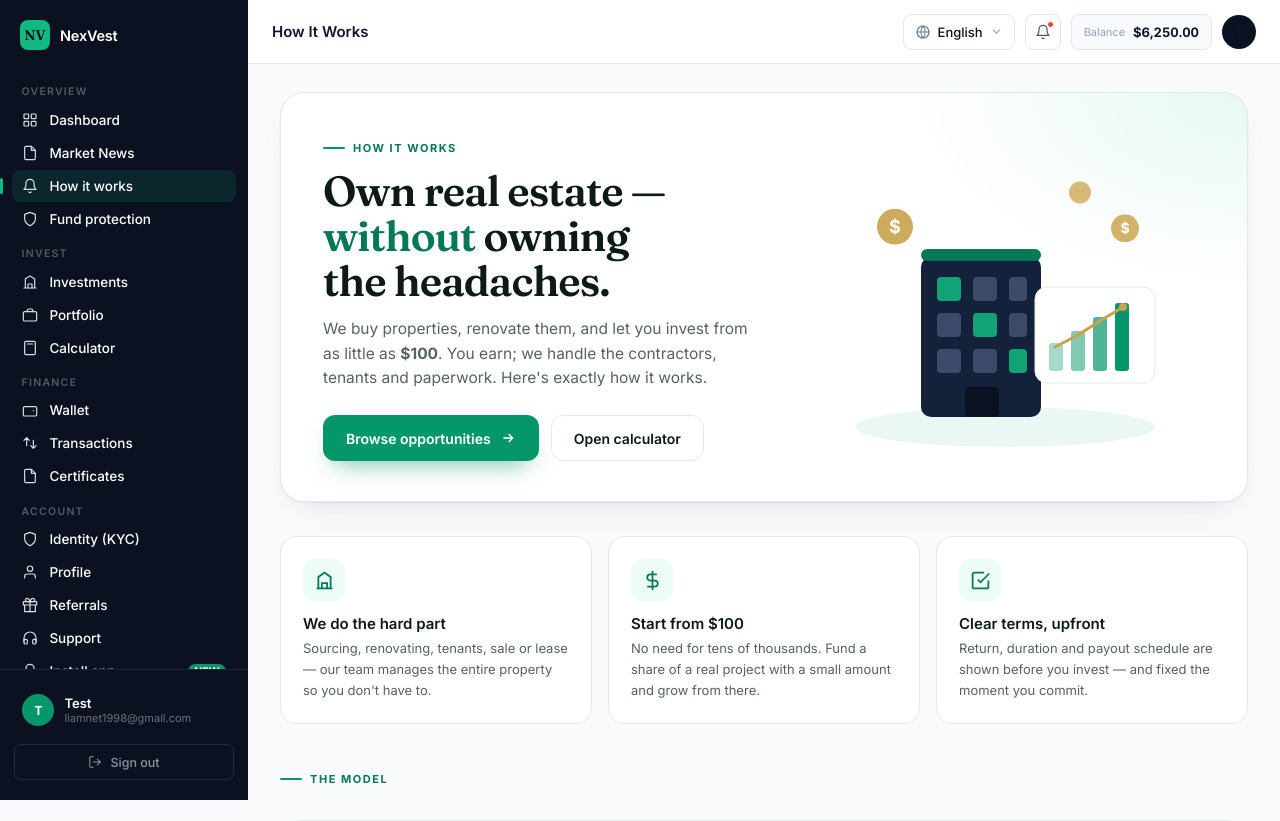
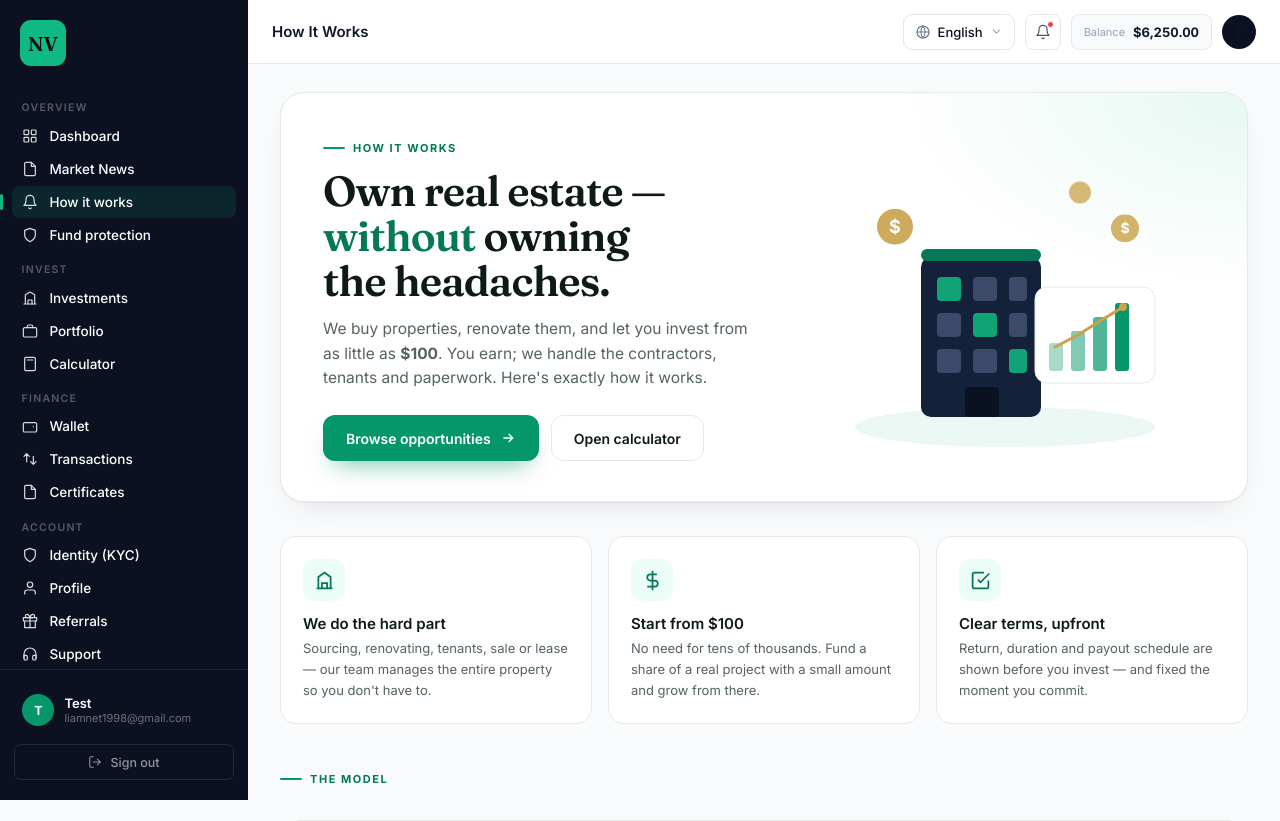
Before and after one commit to ebferd/towervault-equity, a PHP site: page /investor/how-it-works in a window 1280 px wide. Shown: the top 821 px of the page. Run offline with PHP 8.4, Linux system fonts and the light colour scheme; a user stored in the database is signed in; data comes from the database, SQL or seed files in the repository; some libraries are stand-ins or nearby versions.

Commit message:
Clean up investor sidebar logo
- Remove the company name next to the sidebar logo.
- Enlarge the logo (and the initials fallback).
- Render the logo in white (brightness(0) invert(1)) so it stands out
  on the dark sidebar background.

Co-Authored-By: Claude Opus 4.8 <noreply@anthropic.com>

```diff
--- a/assets/css/app-v2.css
+++ b/assets/css/app-v2.css
@@ -37,7 +37,7 @@ body{font-family:'Inter',sans-serif;color:var(--mist-900);background:var(--mist-
 
 .sidebar{width:248px;background:var(--ink-900);color:#fff;display:flex;flex-direction:column;flex-shrink:0;position:fixed;top:0;left:0;height:100vh;z-index:40;transition:transform .25s ease;overflow:hidden}
 .sb-logo{display:flex;align-items:center;gap:10px;padding:1.25rem 1.25rem 1rem;flex-shrink:0}
-.logo-mark{width:30px;height:30px;border-radius:8px;background:var(--em-500);display:flex;align-items:center;justify-content:center;font-family:'Fraunces',serif;font-weight:600;font-size:14px;color:var(--ink-950);flex-shrink:0}
+.logo-mark{width:46px;height:46px;border-radius:11px;background:var(--em-500);display:flex;align-items:center;justify-content:center;font-family:'Fraunces',serif;font-weight:600;font-size:20px;color:var(--ink-950);flex-shrink:0}
 .sb-name{font-size:14.5px;font-weight:600;letter-spacing:-.2px}
 .sb-nav{flex:1;min-height:0;overflow-y:auto;overscroll-behavior:contain;padding:.5rem .75rem;scrollbar-width:thin;scrollbar-color:rgba(255,255,255,.25) transparent}
 .sb-nav::-webkit-scrollbar{width:8px}
--- a/views/layouts/main.php
+++ b/views/layouts/main.php
@@ -68,11 +68,10 @@ $nav = [
   <nav class="sidebar" id="sidebar">
     <div class="sb-logo">
       <?php if ($pLogo): ?>
-        <img src="<?= file_url($pLogo) ?>" alt="" style="width:30px;height:30px;object-fit:contain;border-radius:8px"/>
+        <img src="<?= file_url($pLogo) ?>" alt="<?= htmlspecialchars($pName) ?>" style="height:46px;width:auto;max-width:180px;object-fit:contain;filter:brightness(0) invert(1)"/>
       <?php else: ?>
         <div class="logo-mark"><?= htmlspecialchars($pInit) ?></div>
       <?php endif; ?>
-      <span class="sb-name"><?= htmlspecialchars($pName) ?></span>
     </div>
 
     <div class="sb-nav">
```
